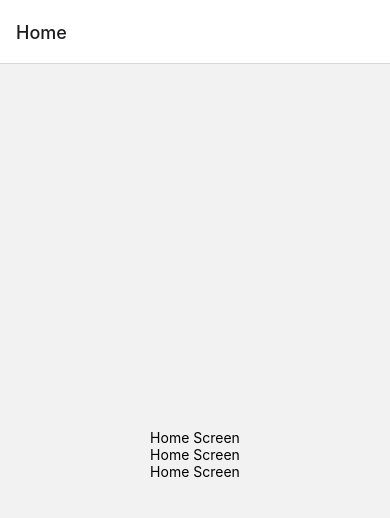
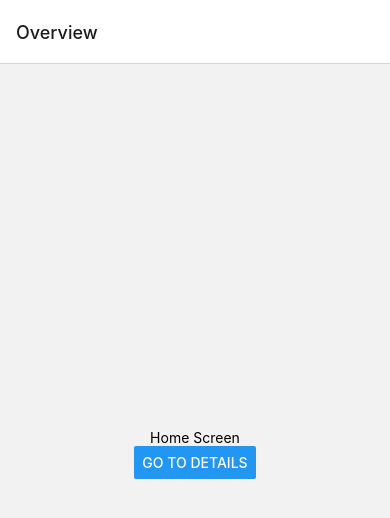
Before and after one commit to rafibasha/EMILoan, a React Native app: screen / in a window 390 px wide. Shown: the top 518 px of the page. Built offline with nearby package versions, Linux system fonts and the light colour scheme.

Commit message:
updated code

```diff
--- a/App.js
+++ b/App.js
@@ -1,25 +1,40 @@
 import * as React from 'react';
-import { View, Text } from 'react-native';
+import { View, Text ,Button} from 'react-native';
 import { NavigationContainer } from '@react-navigation/native';
 import { createNativeStackNavigator } from '@react-navigation/native-stack';
 
-function HomeScreen() {
+function HomeScreen({ navigation }) {
   return (
     <View style={{ flex: 1, alignItems: 'center', justifyContent: 'center' }}>
       <Text>Home Screen</Text>
-      <Text>Home Screen</Text>
-      <Text>Home Screen</Text>
+      <Button
+        title="Go to Details"
+        onPress={() => navigation.navigate('Details')}
+      />
     </View>
   );
 }
-
+function DetailsScreen({ navigation }) {
+  return (
+    <View style={{ flex: 1, alignItems: 'center', justifyContent: 'center' }}>
+      <Text>Details Screen</Text>
+      <Button
+        title="Go to Details... again"
+        onPress={() => navigation.push('Details')}
+      />
+      <Button title="Go to Home" onPress={() => navigation.navigate('Home')} />
+      <Button title="Go back" onPress={() => navigation.goBack()} />
+    </View>
+  );
+}
 const Stack = createNativeStackNavigator();
 
 function App() {
   return (
     <NavigationContainer>
       <Stack.Navigator>
-        <Stack.Screen name="Home" component={HomeScreen} />
+        <Stack.Screen name="Home" component={HomeScreen} options={{ title: 'Overview' }}/>
+        <Stack.Screen name="Details" component={DetailsScreen} />
       </Stack.Navigator>
     </NavigationContainer>
   );
```
